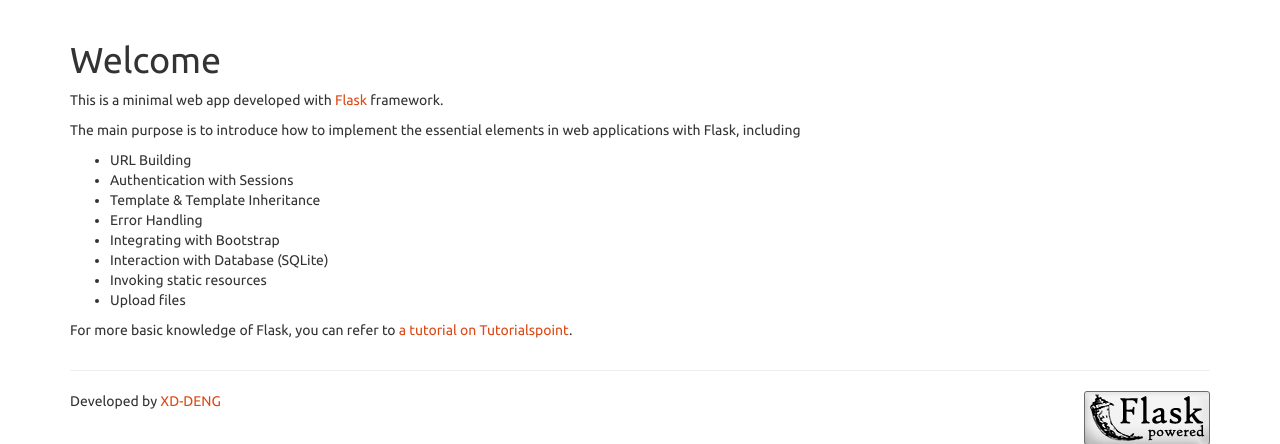
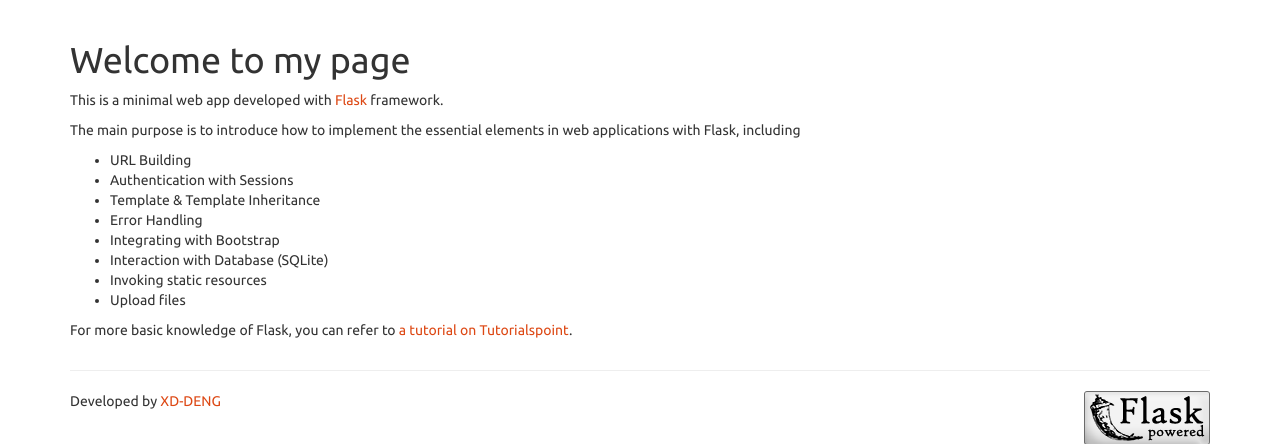
Before and after one commit to LapingMiklos/zebra, a Flask app: page / in a window 1280 px wide. Shown: the part 52-496 px from the top of the page. Run offline with Flask 3, Linux system fonts and the light colour scheme.

Commit message:
minor change

```diff
--- a/templates/index.html
+++ b/templates/index.html
@@ -1,5 +1,5 @@
 {% extends "layout.html" %}
-{% block page_title %}Welcome{% endblock %}
+{% block page_title %}Welcome to my page{% endblock %}
 {% block body %}
     {{ super() }}
 
```
